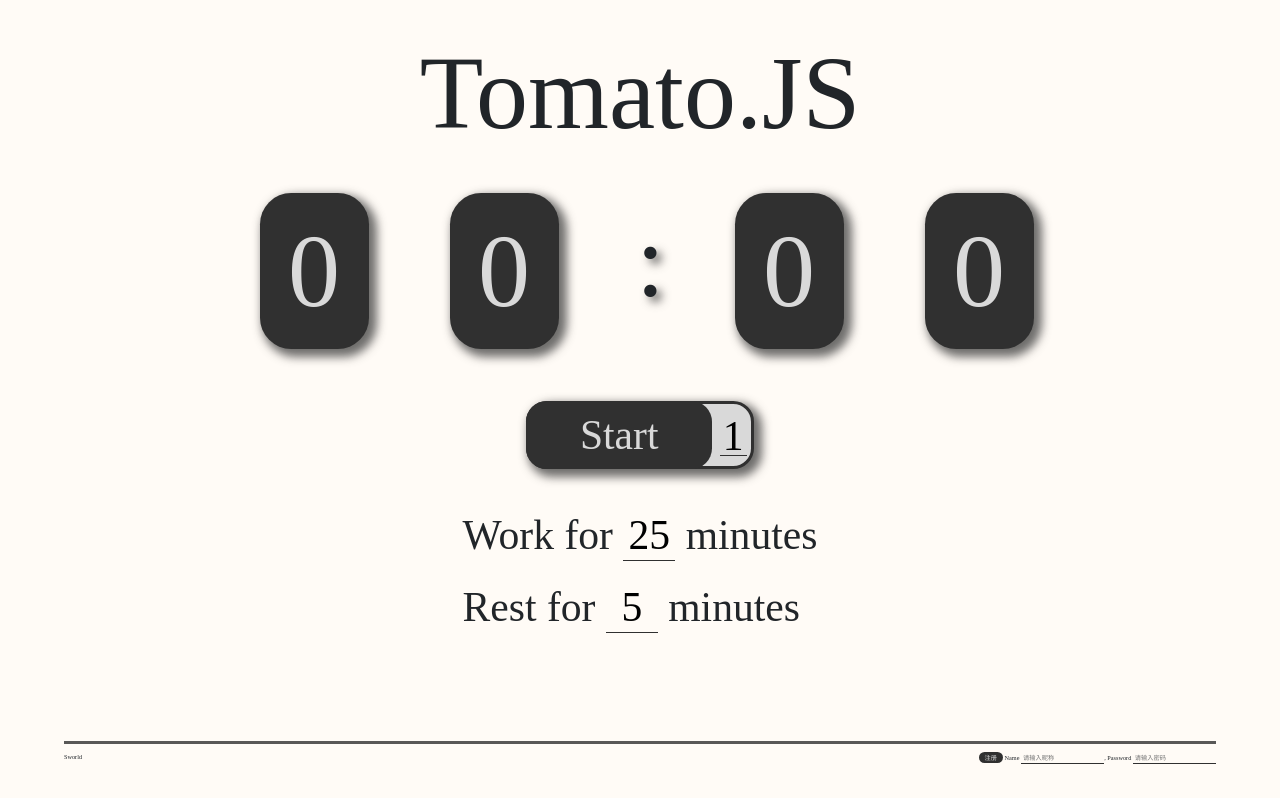
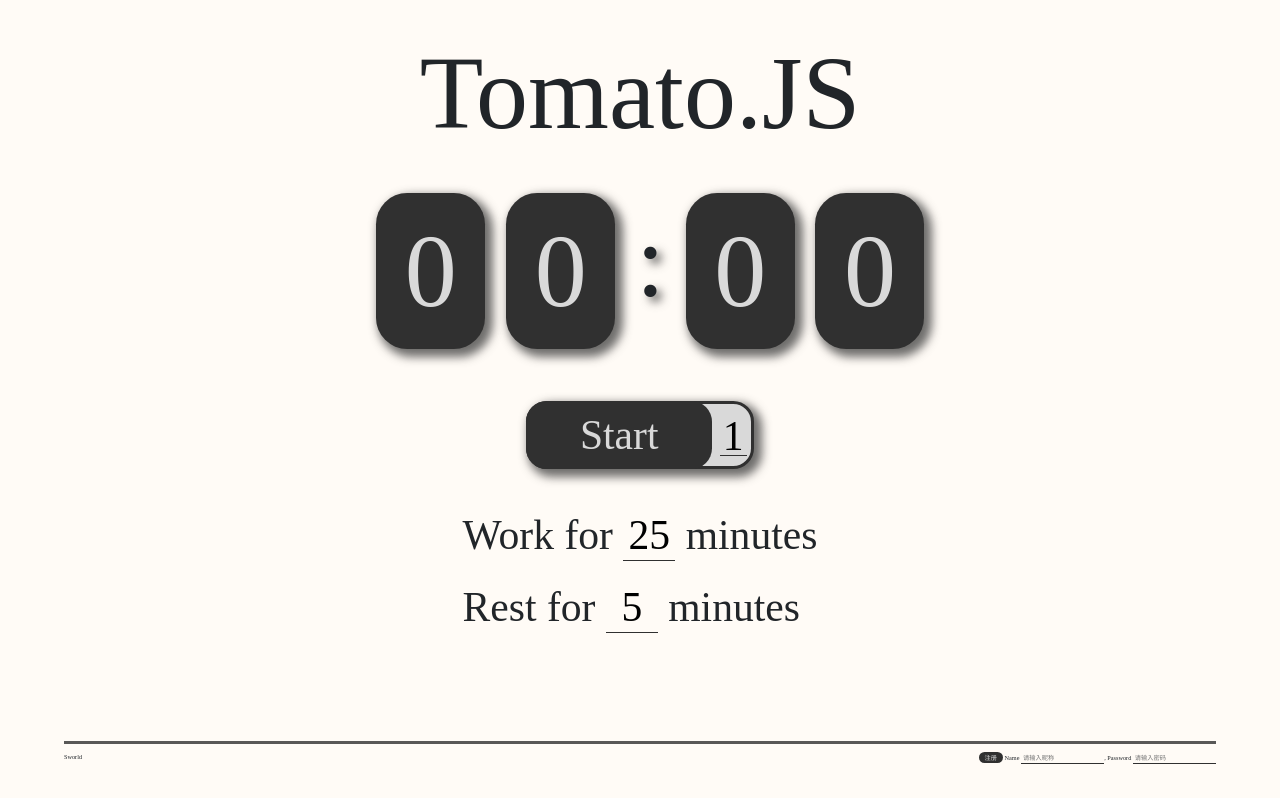
Before and after one commit to mcthesw/tomato-clock.js, a website: page index.html in a window 1280 px wide. Shown: the top 798 px of the page. Drawn offline with nearby package versions, Linux system fonts and the light colour scheme; no server answers; a web font is replaced by a local one.

Commit message:
适应手机布局

```diff
--- a/index.html
+++ b/index.html
@@ -29,17 +29,17 @@
         </div>
         <div class="row" id="clockContainer">
             <!-- 闹钟部分 -->
-            <div class="col-sm-2">
+            <div class="col-xs-2">
                 <div class="numberContainer" id="clock-1">0</div>
             </div>
-            <div class="col-sm-2">
+            <div class="col-xs-2">
                 <div class="numberContainer" id="clock-2">0</div>
             </div>
-            <div class="col-sm-1" id="colon">:</div>
-            <div class="col-sm-2">
+            <div class="col-xs-1" id="colon">:</div>
+            <div class="col-xs-2">
                 <div class="numberContainer" id="clock-3">0</div>
             </div>
-            <div class="col-sm-2">
+            <div class="col-xs-2">
                 <div class="numberContainer" id="clock-4">0</div>
             </div>
         </div>
@@ -70,7 +70,7 @@
     </div>
     <div class="container-fluid" id="page2">
         <div class="row">
-            <div class="col-sm-6 offset-1">
+            <div class="col-xs-6 offset-1">
                 <!-- 左侧的使用教程等 -->
                 <h1>使用教程</h1>
                 占位占位占位占位占位占位占位占位占位占位占位占位占位占位占位占位占位占位占位占占位占位占位占位占位占位占位占位占位占位占位占位占位占位占位占位占位占位占位占位占位占位占位占位占位占位占位占位占位占位占位占位占位占位占位占位占位占位占位占位占位占位占位占位占位占位占位占位占位占位占位占位占位占位占位占位占位占位占位占位占位占位占位占位占位占位占位占位占位占位占位占位占位占位占位占位占位占位占位占位占位占位占位占位占位占位占位占位占位占位占位占位占位占位占位占位位占位占位占位占位占位占位占位占位占位占位占位占位占位占位占位占位占位占位占位占位占位占位占位占位占位占位占位占位占位占位占位占位占位占位占位占位占位占位占位占位占位占位占位占位占位占位占位占位占位占位占位占位占位占位占位占位占位占位占位占位占位占位占位占位占位占位占位占位占位占位占位占位占位占位占位占位占位占位占位占位占位占位占位占位占位占位占位占位占位占位占位占位占位占位占位占位占位占位占位占位占位占位占位占位占位占位占位占位占位占位占位占位占位占位占位占位占位占位占位占位占位占位占位占位占位占位占位占位占位占位占位占位占位占位占位占位占位占位占位占位占位占位占位占位占位占位占位占位占位占位占位占位占位占位占位占位占位占位占位占位占位占位占位占位占位占位占位占位占位占位占位占位
--- a/mystyle.css
+++ b/mystyle.css
@@ -32,12 +32,13 @@ body {
 #clockContainer > div{
     margin-top: 1.3rem;
     margin-bottom: 2.5rem;
+    margin-left: 1rem;
     text-align: center;
     font-size: 5rem;
 
 }
 
-#clockContainer > .col-sm-2 > .numberContainer{
+#clockContainer > .col-xs-2 > .numberContainer{
     background-color: rgb(48, 48, 48);
     color: rgb(217, 217, 217);
     box-shadow: 5px 5px 10px 3px rgba(48, 48, 48, 0.7);
@@ -46,14 +47,12 @@ body {
     width: calc(5rem + 5px);
 
     position: relative;
-    left: 20%;
 }
 
 #colon{
     position: relative;
     background-color: none;
     top: -0.5rem;
-    left: 0.5rem;
     text-shadow: 5px 5px 10px rgba(48, 48, 48, 0.7);
 }
 
```
